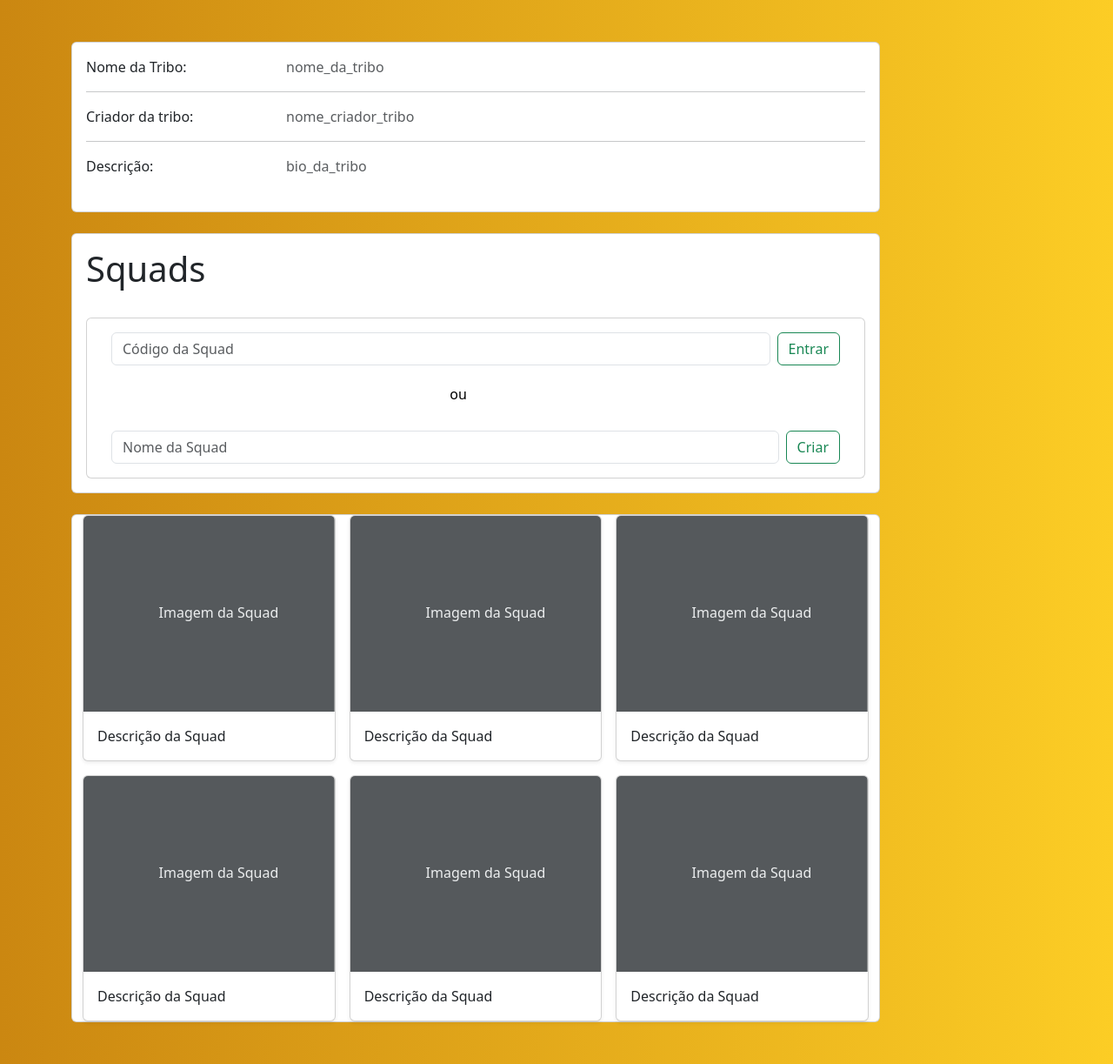
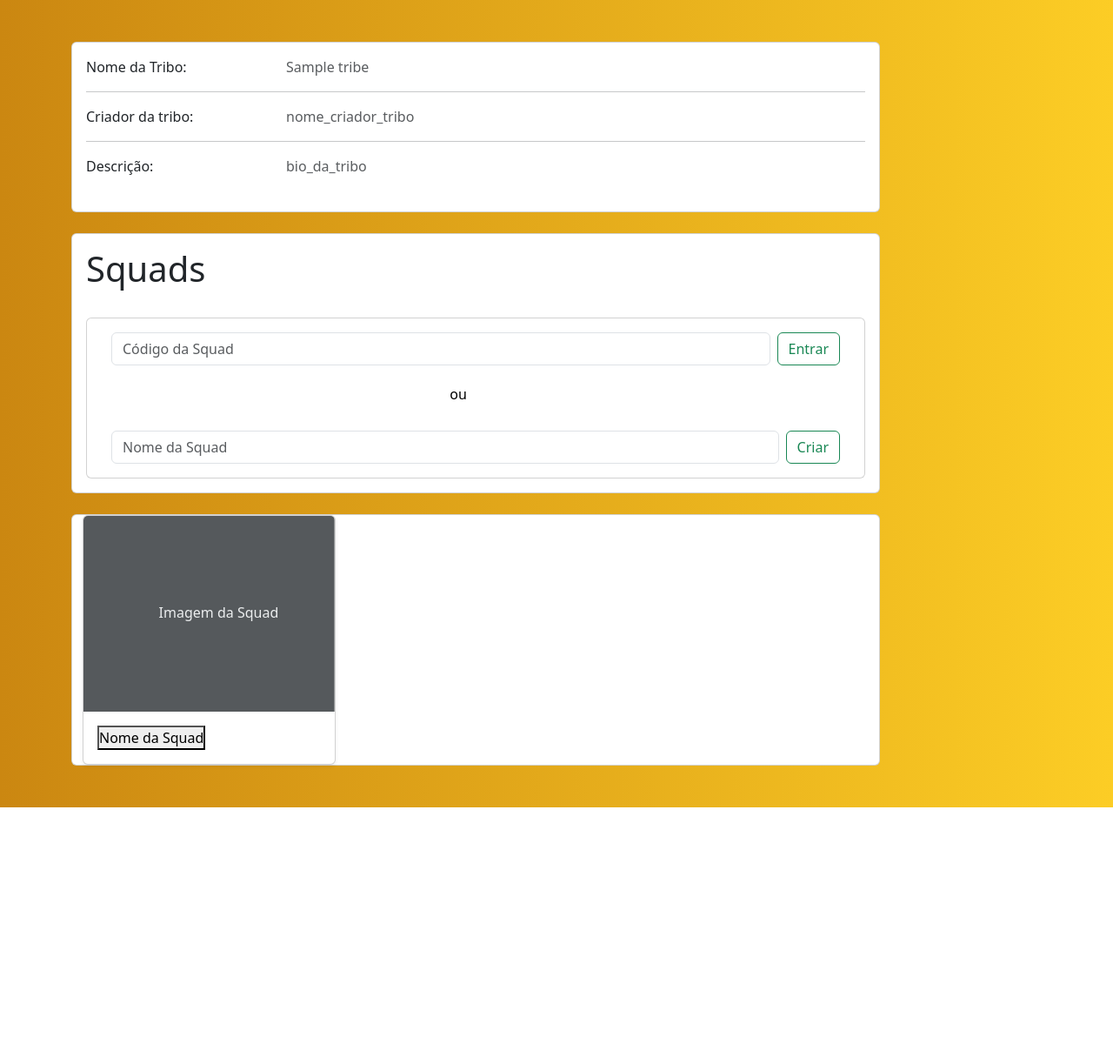
Before and after one commit to pedro-coelho-dr/cesarsquads, a Django app: template src/templates/tribe.html in a window 1280 px wide. Shown: the part 76-1299 px from the top of the page at 87% size. After the commit the page ends 1004 px from the top, so only its background shows below. Run offline with Django 4.2, Linux system fonts and the light colour scheme; a user stored in the database is signed in; tables that the repository leaves empty hold one stand-in row (values such as "Sample post"); the template is opened without the code that fills it: values that come from a table or form of the project are taken from there, most other values are stand-ins (such as "Sample title", 1, 10 or a date in 2020); some libraries are stand-ins or nearby versions.

Commit message:
att telas

```diff
--- a/src/templates/tribe.html
+++ b/src/templates/tribe.html
@@ -16,7 +16,7 @@
                       <p class="mb-0">Nome da Tribo: </p>
                     </div>
                     <div class="col-sm-9">
-                      <p class="text-muted mb-0 text-light">nome_da_tribo</p>
+                      <p class="text-muted mb-0 text-light">{{tribe.name}}</p>
                     </div>
                   </div>
                   <hr>
@@ -78,48 +78,7 @@
                             <div class="card shadow-sm">
                               <svg class="bd-placeholder-img card-img-top" width="100%" height="225" xmlns="http://www.w3.org/2000/svg" role="img" aria-label="Placeholder: Imagem da Squad" preserveAspectRatio="xMidYMid slice" focusable="false"><title>Placeholder</title><rect width="100%" height="100%" fill="#55595c"/><text x="30%" y="50%" fill="#eceeef" dy=".3em">Imagem da Squad</text></svg>
                               <div class="card-body">
-                                <p class="card-text">Descrição da Squad</p>
-                              </div>
-                            </div>
-                          </div>
-                          <div class="col">
-                            <div class="card shadow-sm">
-                              <svg class="bd-placeholder-img card-img-top" width="100%" height="225" xmlns="http://www.w3.org/2000/svg" role="img" aria-label="Placeholder: Imagem da Squad" preserveAspectRatio="xMidYMid slice" focusable="false"><title>Placeholder</title><rect width="100%" height="100%" fill="#55595c"/><text x="30%" y="50%" fill="#eceeef" dy=".3em">Imagem da Squad</text></svg>
-                              <div class="card-body">
-                                <p class="card-text">Descrição da Squad</p>
-                              </div>
-                            </div>
-                          </div>
-                          <div class="col">
-                            <div class="card shadow-sm">
-                              <svg class="bd-placeholder-img card-img-top" width="100%" height="225" xmlns="http://www.w3.org/2000/svg" role="img" aria-label="Placeholder: Imagem da Squad" preserveAspectRatio="xMidYMid slice" focusable="false"><title>Placeholder</title><rect width="100%" height="100%" fill="#55595c"/><text x="30%" y="50%" fill="#eceeef" dy=".3em">Imagem da Squad</text></svg>
-                              <div class="card-body">
-                                <p class="card-text">Descrição da Squad</p>
-                              </div>
-                            </div>
-                          </div>
-
-                          <div class="col">
-                            <div class="card shadow-sm">
-                              <svg class="bd-placeholder-img card-img-top" width="100%" height="225" xmlns="http://www.w3.org/2000/svg" role="img" aria-label="Placeholder: Imagem da Squad" preserveAspectRatio="xMidYMid slice" focusable="false"><title>Placeholder</title><rect width="100%" height="100%" fill="#55595c"/><text x="30%" y="50%" fill="#eceeef" dy=".3em">Imagem da Squad</text></svg>
-                              <div class="card-body">
-                                <p class="card-text">Descrição da Squad</p>
-                              </div>
-                            </div>
-                          </div>
-                          <div class="col">
-                            <div class="card shadow-sm">
-                              <svg class="bd-placeholder-img card-img-top" width="100%" height="225" xmlns="http://www.w3.org/2000/svg" role="img" aria-label="Placeholder: Imagem da Squad" preserveAspectRatio="xMidYMid slice" focusable="false"><title>Placeholder</title><rect width="100%" height="100%" fill="#55595c"/><text x="30%" y="50%" fill="#eceeef" dy=".3em">Imagem da Squad</text></svg>
-                              <div class="card-body">
-                                <p class="card-text">Descrição da Squad</p>
-                              </div>
-                            </div>
-                          </div>
-                          <div class="col">
-                            <div class="card shadow-sm">
-                              <svg class="bd-placeholder-img card-img-top" width="100%" height="225" xmlns="http://www.w3.org/2000/svg" role="img" aria-label="Placeholder: Imagem da Squad" preserveAspectRatio="xMidYMid slice" focusable="false"><title>Placeholder</title><rect width="100%" height="100%" fill="#55595c"/><text x="30%" y="50%" fill="#eceeef" dy=".3em">Imagem da Squad</text></svg>
-                              <div class="card-body">
-                                <p class="card-text">Descrição da Squad</p>
+                                <button class="card-text">Nome da Squad</button>
                               </div>
                             </div>
                           </div>
```
Also changed, not shown: src/templates/profile.html (+4 -28 lines).
